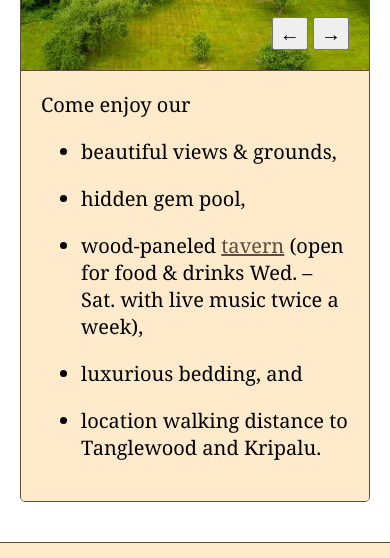
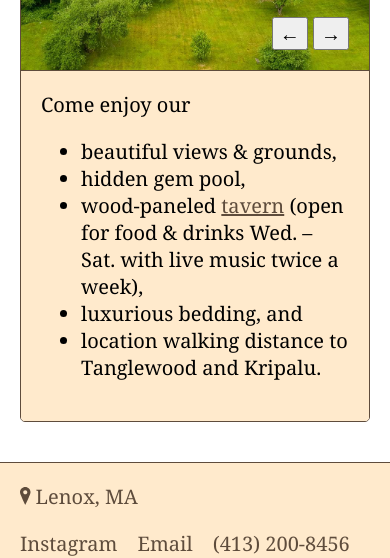
Before and after one commit to tophtucker/appletreeinn, a SvelteKit app: page / in a window 390 px wide. Shown: the part 484-1042 px from the top of the page. Built offline with nearby package versions, Linux system fonts and the light colour scheme.

Commit message:
wider breakpoint so intros less messed up on tabletish widths

```diff
--- a/src/routes/+page.svelte
+++ b/src/routes/+page.svelte
@@ -9,13 +9,8 @@
 
 	const defaultTab = buildings[0].id;
 	let tab = $state(new URLSearchParams($page.url.search).get("building") || defaultTab);
-	console.log(new URLSearchParams($page.url.search).get("building"), tab)
 	const building = $derived(buildings.find((d) => d.id === tab));
-
-	function setBuilding(id) {
-		tab = id;
-		window.history.replaceState(null, '', `/?building=${id}`);
-	}
+	const setBuilding = id => void window.history.replaceState(null, '', `/?building=${tab = id}`);
 </script>
 
 <svelte:head>
@@ -175,7 +170,7 @@
 		border: 1px solid var(--brown);
 	}
 
-	@media (max-width: 640px) {
+	@media (max-width: 800px) {
 		.building,
 		.room {
 			display: flex;
--- a/src/routes/Footer.svelte
+++ b/src/routes/Footer.svelte
@@ -30,7 +30,7 @@
 		text-align: right;
 	}
 
-	@media (max-width: 640px) {
+	@media (max-width: 800px) {
 		footer {
 			flex-direction: column;
 		}
--- a/src/routes/Header.svelte
+++ b/src/routes/Header.svelte
@@ -159,7 +159,7 @@
 		border-radius: 50%;
 	}
 
-	@media (max-width: 640px) {
+	@media (max-width: 800px) {
 		header {
 			position: static;
 			justify-content: center;
--- a/src/routes/Intro.svelte
+++ b/src/routes/Intro.svelte
@@ -54,7 +54,16 @@
 		margin-bottom: 0;
 	}
 
-	@media (max-width: 640px) {
+	@media (max-width: 1160px) {
+		.intro article {
+			font-size: 1em;
+		}
+		.intro li {
+			margin-bottom: 0;
+		}
+	}
+
+	@media (max-width: 800px) {
 		.intro {
 			display: flex;
 			flex-direction: column;
@@ -68,6 +77,7 @@
 			border: none;
 			border-top: 1px solid var(--brown);
 			font-size: 1em;
+			max-width: 100%;
 		}
 	}
 </style>
--- a/src/routes/ostrich-room/+page.svelte
+++ b/src/routes/ostrich-room/+page.svelte
@@ -67,7 +67,7 @@
 		border-radius: 5px;
 	}
 
-	@media (max-width: 640px) {
+	@media (max-width: 800px) {
 		.menus {
 			display: flex;
 			flex-direction: column;
--- a/static/styles.css
+++ b/static/styles.css
@@ -76,7 +76,7 @@ hr {
 	gap: 1em;
 }
 
-@media (max-width: 640px) {
+@media (max-width: 800px) {
 	nav,
 	.links {
 		align-items: start;
```
Also changed, not shown: 1 other file (tests, documents, lock files or other folders).
